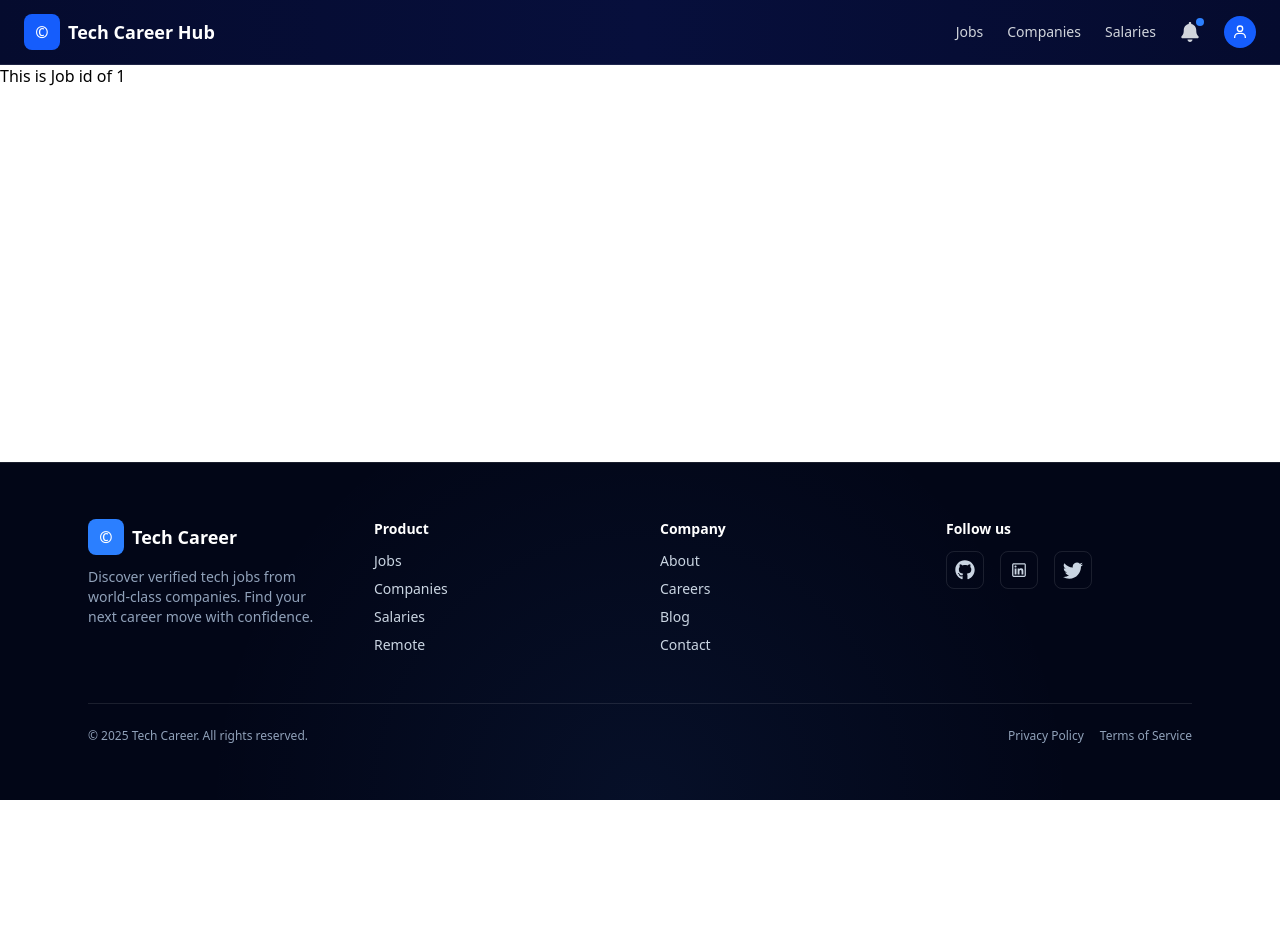
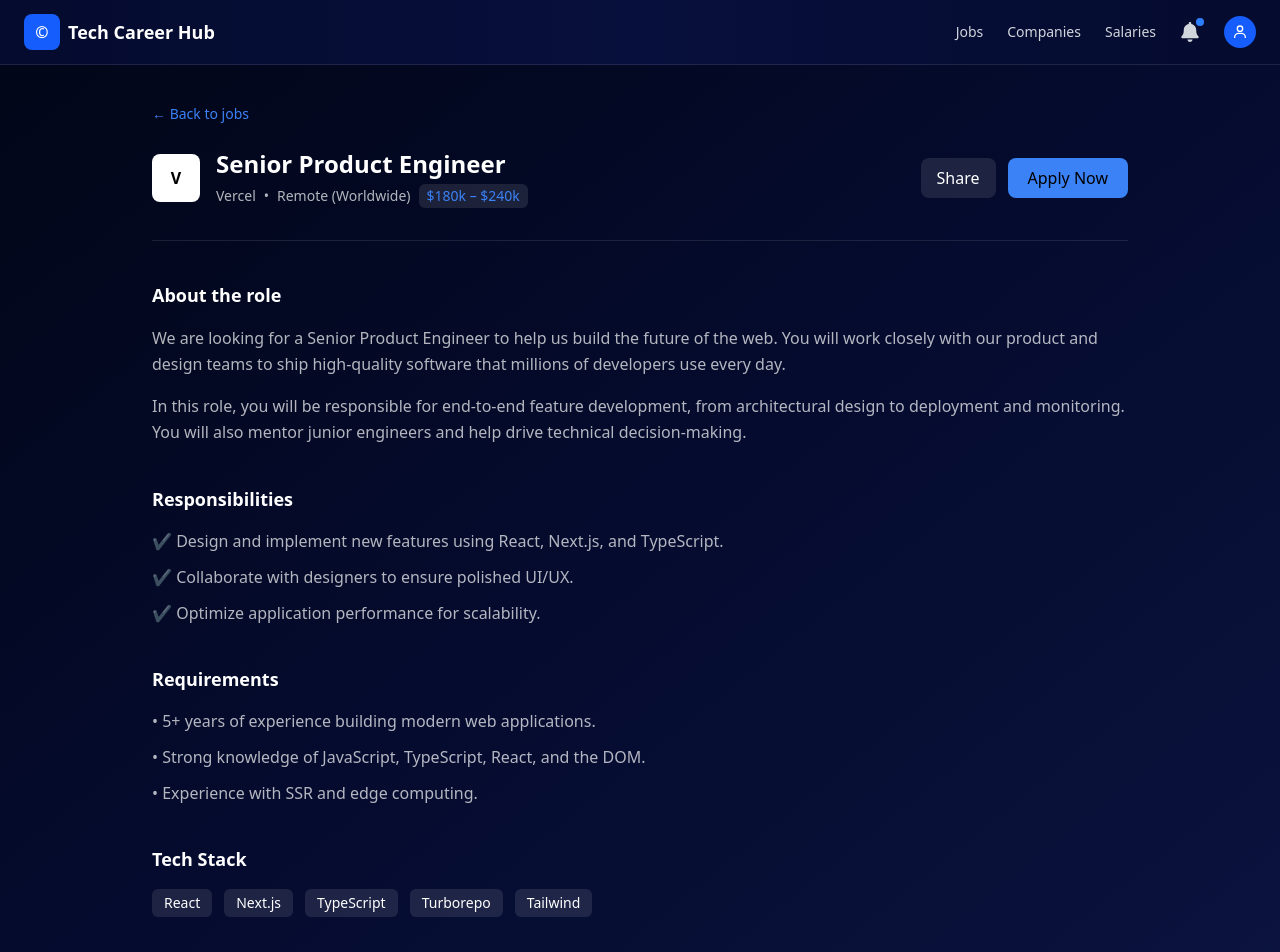
Before and after one commit to Dev-Kennyy/Job-Portal, a Next.js app: page /job/1 in a window 1280 px wide. Shown: the top 952 px of the page. Before the commit the page ends 800 px from the top, so only its background shows below. Built offline with nearby package versions, Linux system fonts and the light colour scheme.

Commit message:
API Integration

```diff
--- a/app/(dashboard)/job/[id]/page.tsx
+++ b/app/(dashboard)/job/[id]/page.tsx
@@ -1,3 +1,5 @@
+import Link from "next/link";
+
 type PageProps = {
   params: {
     id: string;
@@ -7,5 +9,104 @@
 export default async function Page({ params }: PageProps) {
   const { id } = await params;
 
-  return <div>This is Job id of {id}</div>;
+  return (
+    <section className="max-w-5xl mx-auto px-6 py-10 text-white">
+      {/* Back */}
+      <p className="text-sm text-primary mb-6 cursor-pointer">
+        <Link href="/">← Back to jobs</Link>
+      </p>
+
+      {/* Header */}
+      <div className="flex flex-col md:flex-row md:items-center md:justify-between gap-6 border-b border-white/10 pb-8">
+        <div className="flex items-center gap-4">
+          <div className="w-12 h-12 rounded-lg bg-white text-black flex items-center justify-center font-bold">
+            V
+          </div>
+
+          <div>
+            <h1 className="text-2xl font-semibold">Senior Product Engineer</h1>
+            <div className="flex flex-wrap items-center gap-2 text-sm text-white/70 mt-1">
+              <span>Vercel</span>
+              <span>•</span>
+              <span>Remote (Worldwide)</span>
+              <span className="px-2 py-0.5 rounded-md bg-white/10 text-primary">
+                $180k – $240k
+              </span>
+            </div>
+          </div>
+        </div>
+
+        <div className="flex gap-3">
+          <button className="cursor-pointer px-4 py-2 rounded-lg bg-white/10 hover:bg-white/20 transition">
+            Share
+          </button>
+          <button className="px-5 py-2 rounded-lg bg-primary text-black font-medium cursor-pointer">
+            Apply Now
+          </button>
+        </div>
+      </div>
+
+      {/* About */}
+      <div className="mt-10 space-y-4">
+        <h2 className="text-lg font-semibold">About the role</h2>
+        <p className="text-white/70 leading-relaxed">
+          We are looking for a Senior Product Engineer to help us build the
+          future of the web. You will work closely with our product and design
+          teams to ship high-quality software that millions of developers use
+          every day.
+        </p>
+        <p className="text-white/70 leading-relaxed">
+          In this role, you will be responsible for end-to-end feature
+          development, from architectural design to deployment and monitoring.
+          You will also mentor junior engineers and help drive technical
+          decision-making.
+        </p>
+      </div>
+
+      {/* Responsibilities */}
+      <div className="mt-10 space-y-4">
+        <h2 className="text-lg font-semibold">Responsibilities</h2>
+        <ul className="space-y-3 text-white/70">
+          <li>
+            ✔ Design and implement new features using React, Next.js, and
+            TypeScript.
+          </li>
+          <li>✔ Collaborate with designers to ensure polished UI/UX.</li>
+          <li>✔ Optimize application performance for scalability.</li>
+        </ul>
+      </div>
+
+      {/* Requirements */}
+      <div className="mt-10 space-y-4">
+        <h2 className="text-lg font-semibold">Requirements</h2>
+        <ul className="space-y-3 text-white/70">
+          <li>• 5+ years of experience building modern web applications.</li>
+          <li>
+            • Strong knowledge of JavaScript, TypeScript, React, and the DOM.
+          </li>
+          <li>• Experience with SSR and edge computing.</li>
+        </ul>
+      </div>
+
+      {/* Tech Stack */}
+      <div className="mt-10 space-y-4">
+        <h2 className="text-lg font-semibold">Tech Stack</h2>
+        <div className="flex flex-wrap gap-3">
+          {["React", "Next.js", "TypeScript", "Turborepo", "Tailwind"].map(
+            (tech) => (
+              <span
+                key={tech}
+                className="px-3 py-1 rounded-md bg-white/10 text-sm"
+              >
+                {tech}
+              </span>
+            )
+          )}
+        </div>
+      </div>
+
+      {/* Debug (optional) */}
+      <p className="mt-12 text-xs text-white/40">Job ID: {id}</p>
+    </section>
+  );
 }
--- a/app/(dashboard)/layout.tsx
+++ b/app/(dashboard)/layout.tsx
@@ -28,7 +28,9 @@
       >
         <Header />
 
-        <main className="flex-1 pt-16">{children}</main>
+        <main className="flex-1 pt-16 bg-linear-to-br from-[#020617] via-deep to-midnight">
+          {children}
+        </main>
 
         <Footer />
       </body>
```
